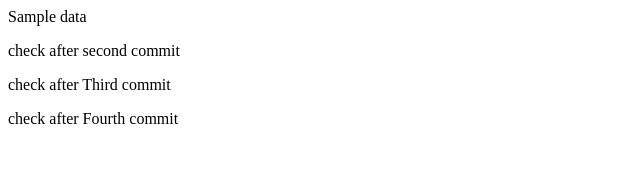
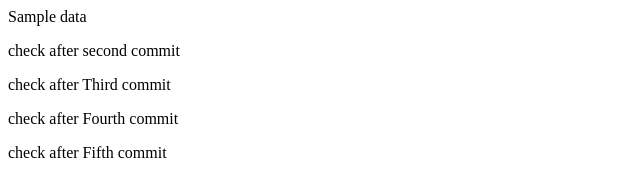
Before and after one commit to shivachandrakante/Testing-to-upload-from-vs, a plain HTML site: page Testing data/test.html in a window 1280 px wide. Shown: the whole page, without its empty margins (0-640 px from the left). Drawn offline with Linux system fonts and the light colour scheme.

Commit message:
Fifth Commit

```diff
--- a/Testing data/test.html
+++ b/Testing data/test.html
@@ -7,5 +7,6 @@
         <p> check after second commit</p>
         <p> check after Third commit</p>
         <p> check after Fourth commit</p>
+        <p> check after Fifth commit</p>
     </body>
 </Head>
```
